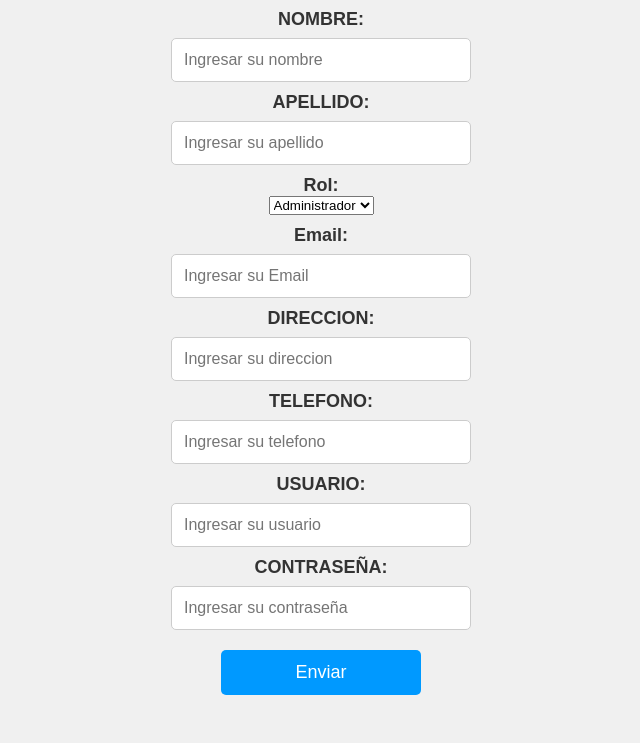
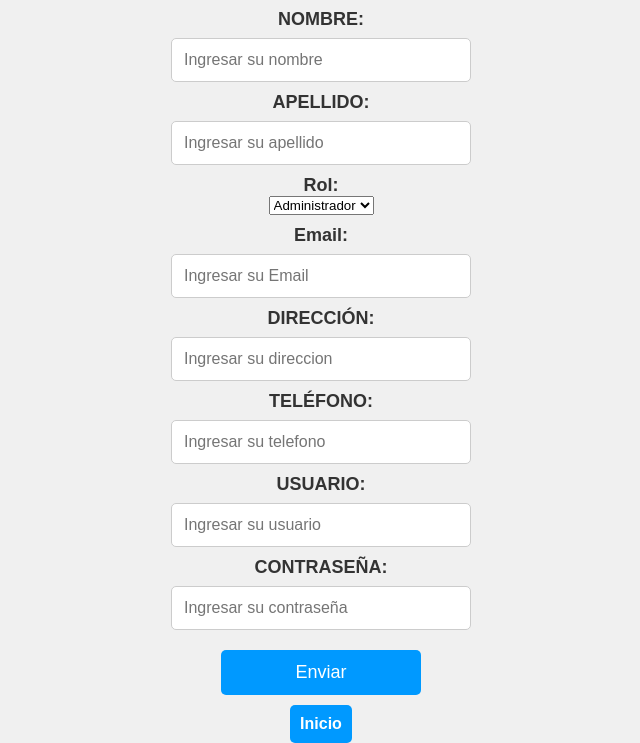
Before and after one commit to Diegoiwnl/JavaScript, a Flask app: page /Registrar in a window 1280 px wide. Shown: the part 138-881 px from the top of the page, without its empty margins (319-959 px from the left). Before the commit the page ends 833 px from the top, so only its background shows below. Run offline with Flask 3, Linux system fonts and the light colour scheme.

Commit message:
CancionesFinalizadas

```diff
--- a/app/app.py
+++ b/app/app.py
@@ -40,7 +40,7 @@ def login():
             if usuario[2] == 'Administrador':
                 return redirect(url_for('lista'))
             else:
-                return redirect(url_for('listarbuy'))
+                return redirect(url_for('index_comprador'))
         else:
             print('credenciales invalidas')
             flash('Credenciales inválidas, por favor inténtalo de nuevo', 'error')
--- a/app/static/styles.css
+++ b/app/static/styles.css
@@ -74,7 +74,7 @@ input[type="submit"]:hover {
     width: 120px;
 }
 
-.cerrar,.listar,.registrar{
+.cerrar,.listar,.registrar {
     background-color: #0099ff;
     color: #333333;
     padding: 10px;
@@ -127,3 +127,15 @@ input[type="submit"]:hover {
     padding-top: 30px;
     margin-top: 200px;
 }
+
+.index{
+    background-color: #0099ff;
+    color: #ffffff;
+    padding: 10px;
+    border-radius: 5px;
+    text-decoration: none;
+    font-weight: bold;
+    transition: background-color 0.3s ease;
+    margin-top: 10px;
+    display: inline-block;
+}
--- a/app/templates/EDITAR.HTML
+++ b/app/templates/EDITAR.HTML
@@ -9,7 +9,7 @@
 <body>
 <h1>Editar Personas</h1>
 <form method="POST" actio="">
-    <label>Codigo:</label>
+    <label>Código:</label>
     <input type="number" name="idper" value="{{ personas [0]}}"><br>
     <label>Nombre:</label>
     <input type="text" name="nombreper" value="{{ personas [1]}}"><br>
@@ -17,9 +17,9 @@
     <input type="text" name="apellidoper" value="{{ personas [2]}}"><br>
     <label>Email:</label>
     <input type="email" name="emailper" value="{{ personas [3]}}"><br>
-    <label>Direccion</label>
+    <label>Dirección</label>
     <input type="text" name="direccionper" value="{{ personas [4]}}"><br>
-    <label>Telefono</label>
+    <label>Teléfono</label>
     <input type="number" name="telefonoper" value="{{ personas [5]}}"><br>
     <label>Usuario</label>
     <input type="text" name="usuarioper" value="{{ personas [6]}}"><br>
--- a/app/templates/Registrar.html
+++ b/app/templates/Registrar.html
@@ -22,9 +22,9 @@
                 </select>
                 <label>Email:</label>
                 <input type="email" placeholder="Ingresar su Email" name="email">
-                <label>DIRECCION:</label>
+                <label>DIRECCIÓN:</label>
                 <input type="text" placeholder="Ingresar su direccion" name="direccion">
-                <label>TELEFONO:</label>
+                <label>TELÉFONO:</label>
                 <input type="number" placeholder="Ingresar su telefono" name="telefono">
                 <label>USUARIO:</label>
                 <input type="text" placeholder="Ingresar su usuario" name="usuario">
@@ -33,6 +33,7 @@
                 <input type="submit" value="Enviar">
 
             </div>
+            <a class="index" href="/index">Inicio</a>
         </form>
     </div>
 </body>
--- a/app/templates/Registro.html
+++ b/app/templates/Registro.html
@@ -14,7 +14,7 @@
                 <form>
         <div class="contain">
             <p>
-                <label class="select">Titulo</label>
+                <label class="select">Título</label>
                 <input class="input"  type="text"  maxlength="50" placeholder="Ingrese nombre" required name="titulo" utofocus required/>
             </p>
         </div>
@@ -27,7 +27,7 @@
         </div>
         <div class="contain">
             <p>
-                <label class="select">Genero</label>
+                <label class="select">Género</label>
                 <input class="input" type="text"  maxlength="50" placeholder="Ingrese e-mail" required name="genero" autofocus required/>
             </p>
         </div>
@@ -39,7 +39,7 @@
         </div>
         <div class="contain">
             <p>
-                <label class="select">Duracion</label>
+                <label class="select">Duración</label>
                 <input class="input" type="text"  maxlength="50" placeholder="Ingrese la duración" required name="duracion" autofocus required/>
             </p>
         </div>
--- a/app/templates/actualizar.html
+++ b/app/templates/actualizar.html
@@ -10,7 +10,7 @@
     <div class="name">
         <form action="/actualizar" class="form" method="POST">
 
-            <h1>Formulario de actualizacion</h1>
+            <h1>Formulario de actualización</h1>
         <form>
 
       <fieldset>
@@ -18,7 +18,7 @@
         <input type="text" id="title" name="title" required />
         <label for="artist">Artista:</label>
         <input type="text" id="artist" name="artist" required />
-        <label for="genre">Genero:</label>
+        <label for="genre">Género:</label>
         <input type="text" id="genre" name="genre" required />
         <label for="price">Precio:</label>
         <input type="number" step="0.01" id="price" name="price" required />
--- a/app/templates/carrito.html
+++ b/app/templates/carrito.html
@@ -12,7 +12,7 @@
     <header>
         <nav>
             <ul>
-                <li><a href="/">Realizar Compra</a></li>
+                <li><a href="/">Realizar compra</a></li>
                 <li><a href="/logout">Cerrar sesión</a></li>
                 <li><a href="/listarbuy">Inicio</a></li>
             </ul>
--- a/app/templates/indexbuy.html
+++ b/app/templates/indexbuy.html
@@ -10,10 +10,10 @@
 
     <div class="containerbuy">
         <h1>Bienvenid@, {{ session['usuario'] }}</h1>
-        <p>Inicio de sesion correctamente</p>
+        <p>Inicio de sesión correctamente</p>
         <a class="cerrar" href="/logout">Cerrar sesión</a>
         <a class="listar" href="/listarbuy">Lista de canciones</a>
-        <a class="registrar" href="/carrito">Carrito</a>
+
 
     </div>
 
--- a/app/templates/listar.html
+++ b/app/templates/listar.html
@@ -11,11 +11,11 @@
         <table>
             <tr>
 
-                <th>Titulo</th>
+                <th>Título</th>
                 <th>Artista</th>
-                <th>Genero</th>
+                <th>Género</th>
                 <th>Precio</th>
-                <th>Duracion</th>
+                <th>Duración</th>
                 <th>Lanzamiento</th>
                 <th>Imágen</th>
                 <th>Acciones<th>
--- a/app/templates/listarbuy.html
+++ b/app/templates/listarbuy.html
@@ -15,11 +15,11 @@
             <a class="inicio" href="/indexb">Inicio</a>
             <tr>
                 <th>ID</th>
-                <th>Titulo</th>
+                <th>Título</th>
                 <th>Artista</th>
-                <th>Genero</th>
+                <th>Género</th>
                 <th>Precio</th>
-                <th>Duracion</th>
+                <th>Duración</th>
                 <th>Lanzamiento</th>
                 <th>Imágen</th>
                 <th>Acciones<th>
--- a/app/templates/login.html
+++ b/app/templates/login.html
@@ -9,15 +9,13 @@
 <body>
     <div class="glass-effect">
     <form action="{{ url_for('login') }}" method="POST">
-        <h1 class="title">Inicio de sesión</h1>
+        <h1 class="title">Inició sesión correctamente</h1>
         <label>Usuario</label>
         <input type="text" placeholder="Ingrese su usuario" required name="txtusuario">
         <label>Contraseña</label>
         <input type="password" placeholder="Ingrese su contraseña" required name="txtcontrasena">
         <label>Ingresar</label>
         <input type="submit">
-        <label>¿No tienes una cuenta?</label>
-        <a class="link" href="/Registrar">Registrate</a>
 
     </div>
     </form>
```
Also changed, not shown: app/templates/index.html (+4 -5 lines), 1 other file.
